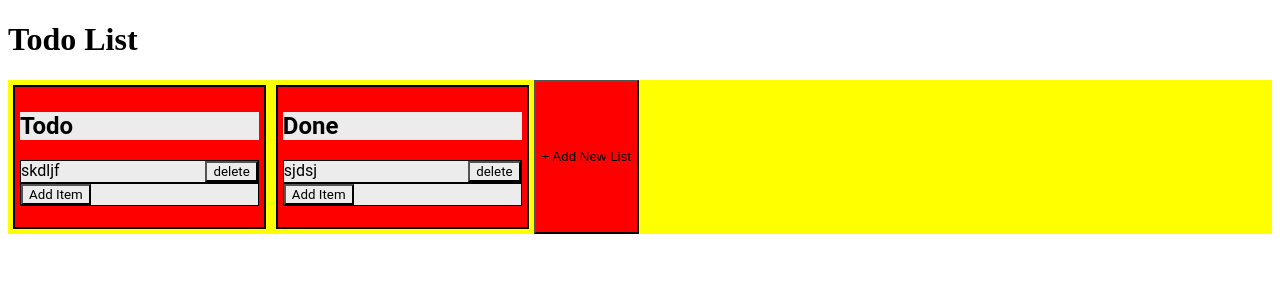
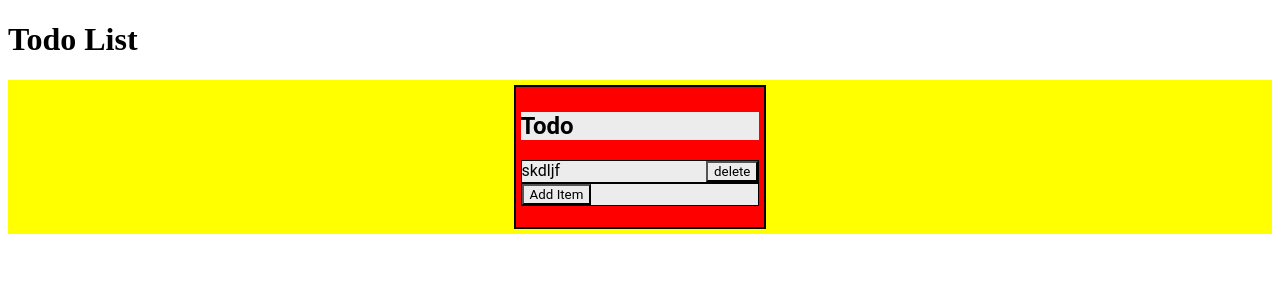
Before and after one commit to ProfessorAtomicManiac/to-do-list, a SvelteKit app: page / in a window 1280 px wide. Shown: the top 300 px of the page. Built offline with nearby package versions, Linux system fonts and the light colour scheme.

Commit message:
getting rid of other taskslists + width variable

```diff
--- a/src/routes/+page.svelte
+++ b/src/routes/+page.svelte
@@ -7,39 +7,20 @@
 	todo.add(new Task("skdljf", "sdlkjfsdkfs"));
 	done.add(new Task("sjdsj", "kdsjf"));
 
-	// Should move this logic elsewhere
-	let screenWidth = 0;
-	let width;
-	$: {
-		width = Math.max(0.2 * screenWidth, 200);
-		console.log(screenWidth);
-	}
-	$: console.log(width);
-	let num = 0;
-	let bruh = () => {
-		todo.add(new Task(num, "kdsjl"));
-		console.log("bruh");
-		num += 1;
-	};
 </script>
 
-<svelte:window bind:innerWidth={screenWidth} />
 
 <h1>Todo List</h1>
 
 <div class="container">
-	<TaskListEle taskList={todo} {width}/>
-	<TaskListEle taskList={done} {width}/>
-	<button on:click={bruh} style:width={width}>+ Add New List</button>
+	<TaskListEle taskList={todo}/>
 </div>
 
 <style>
 	.container {
 		display: flex;
+		justify-content: center;
 		width: 100%;
 		background-color: yellow;
 	}
-	button {
-		background-color: red;
-	}
 </style>
```
